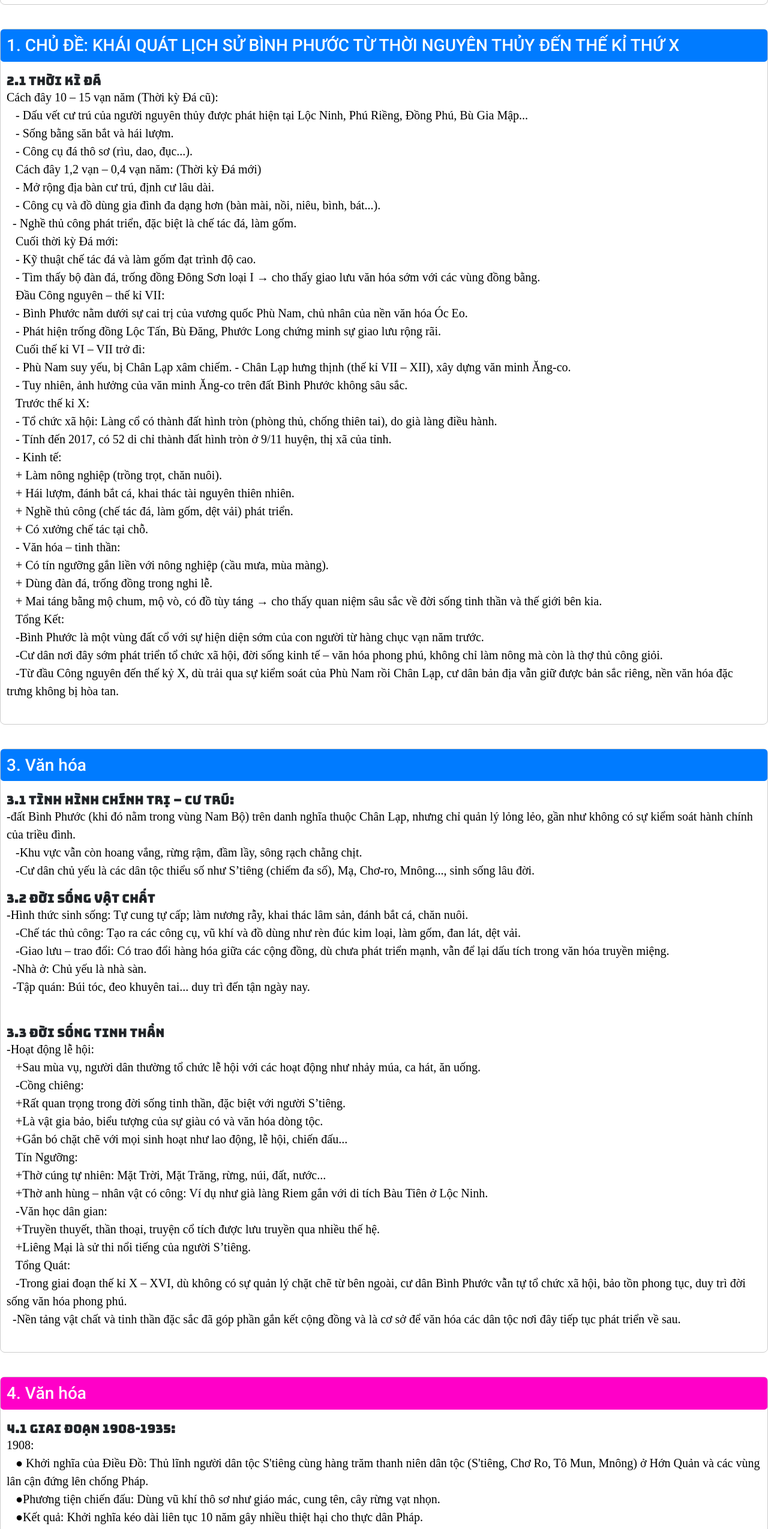
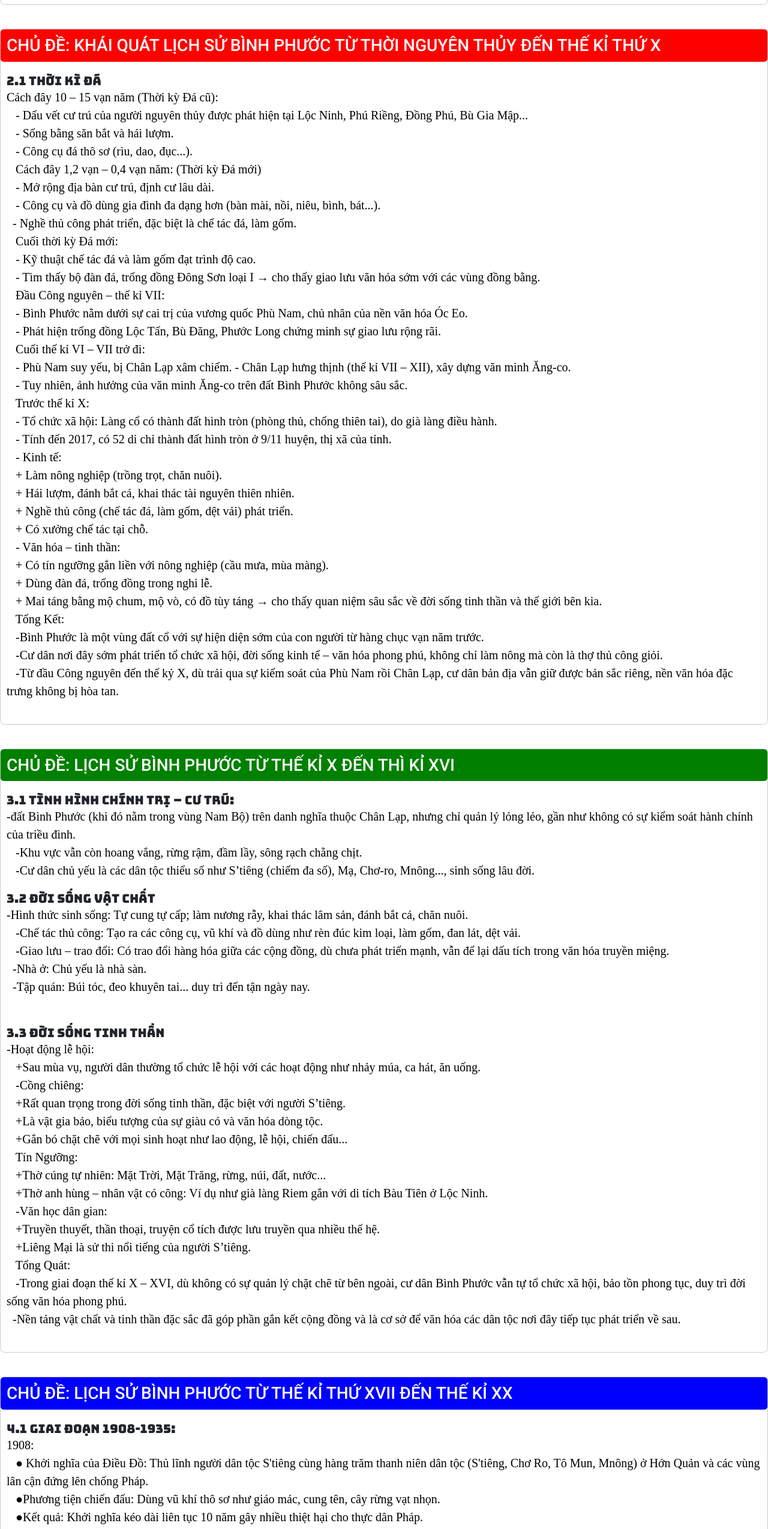
Before and after one commit to Ceoworldmaster/CTDP, a plain HTML site: page lichsu.html in a window 1280 px wide. Shown: the part 2059-4608 px from the top of the page at 60% size. Drawn offline with Linux system fonts and the light colour scheme; a web font is replaced by a local one.

Commit message:
Update lichsu.html

```diff
--- a/lichsu.html
+++ b/lichsu.html
@@ -315,7 +315,7 @@
     </div>
   </div>
   <div id="section2" class="section">
-    <h3 onclick="toggleSection(this)" style="background: #007BFF;">1. CHỦ ĐỀ: KHÁI QUÁT LỊCH SỬ BÌNH PHƯỚC TỪ THỜI NGUYÊN THỦY ĐẾN THẾ KỈ THỨ X</h3>
+    <h3 onclick="toggleSection(this)" style="background: red;">CHỦ ĐỀ: KHÁI QUÁT LỊCH SỬ BÌNH PHƯỚC TỪ THỜI NGUYÊN THỦY ĐẾN THẾ KỈ THỨ X</h3>
     <div class="content">
       <div id="section2-1" class="subsection">
         <div class="subsection-text">
@@ -358,7 +358,7 @@
     </div>
   </div>
   <div id="section3" class="section">
-    <h3 onclick="toggleSection(this)" style="background: #007BFF;">3. Văn hóa</h3>
+    <h3 onclick="toggleSection(this)" style="background: green;">CHỦ ĐỀ: LỊCH SỬ BÌNH PHƯỚC TỪ THẾ KỈ X ĐẾN THÌ KỈ XVI</h3>
     <div class="content">
       <div id="section3-1" class="subsection">
         <div class="subsection-text">
@@ -398,7 +398,7 @@
     </div>
   </div>
   <div id="section4" class="section">
-    <h3 onclick="toggleSection(this)" style="background: #ff00c8;">4. Văn hóa</h3>
+    <h3 onclick="toggleSection(this)" style="background: blue;">CHỦ ĐỀ: LỊCH SỬ BÌNH PHƯỚC TỪ THẾ KỈ THỨ XVII ĐẾN THẾ KỈ XX</h3>
     <div class="content">
       <div id="section4-1" class="subsection">
         <div class="subsection-text">
@@ -436,7 +436,7 @@
     </div>
   </div>
   <div id="section5" class="section">
-    <h3 onclick="toggleSection(this)" style="background: #00ffc8;">5. Văn hóa</h3>
+    <h3 onclick="toggleSection(this)" style="background: puple;">CHỦ ĐỀ: LỊCH SỬ BÌNH PHƯỚC ĐẦU THẾ KỈ XX ĐẾN NĂN 1975</h3>
     <div class="content">
       <div id="section5-1" class="subsection">
         <div class="subsection-text">
```
